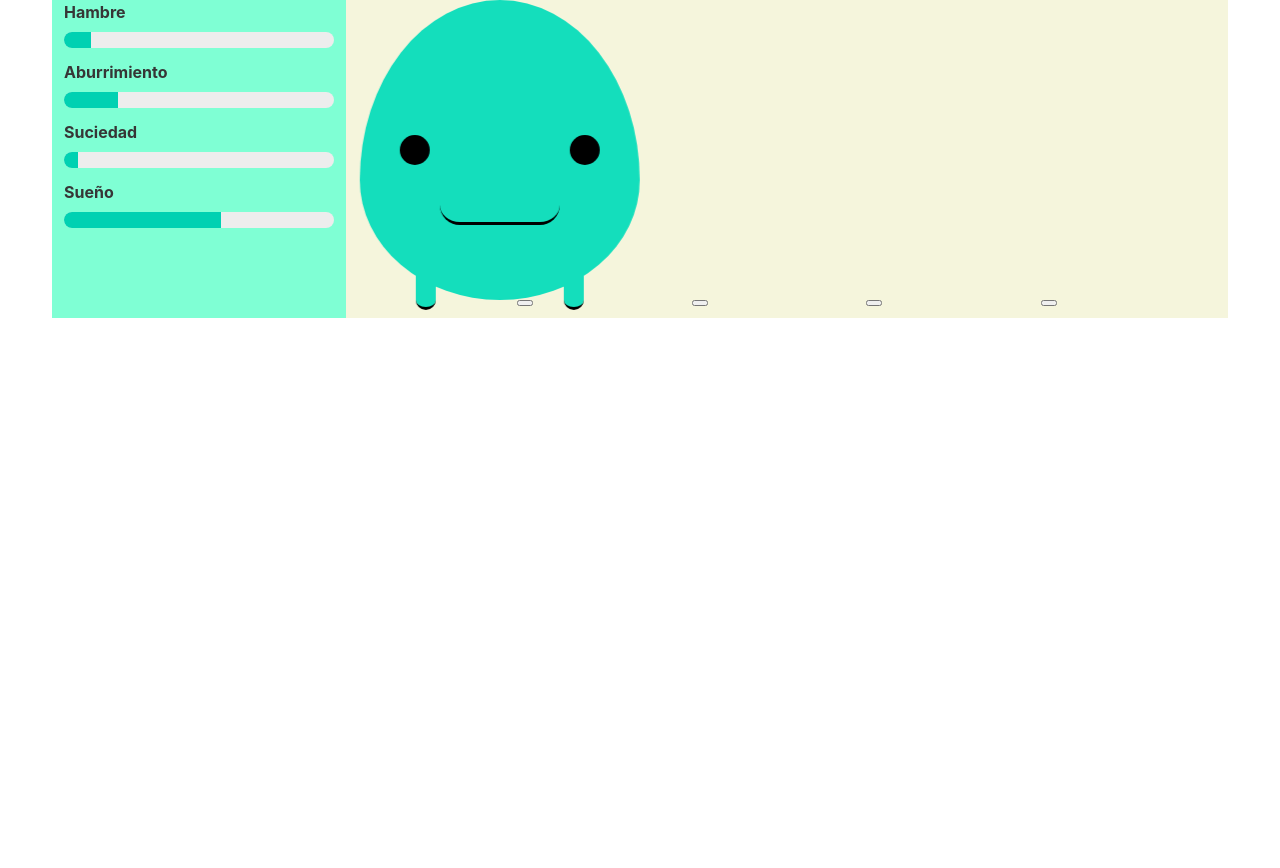
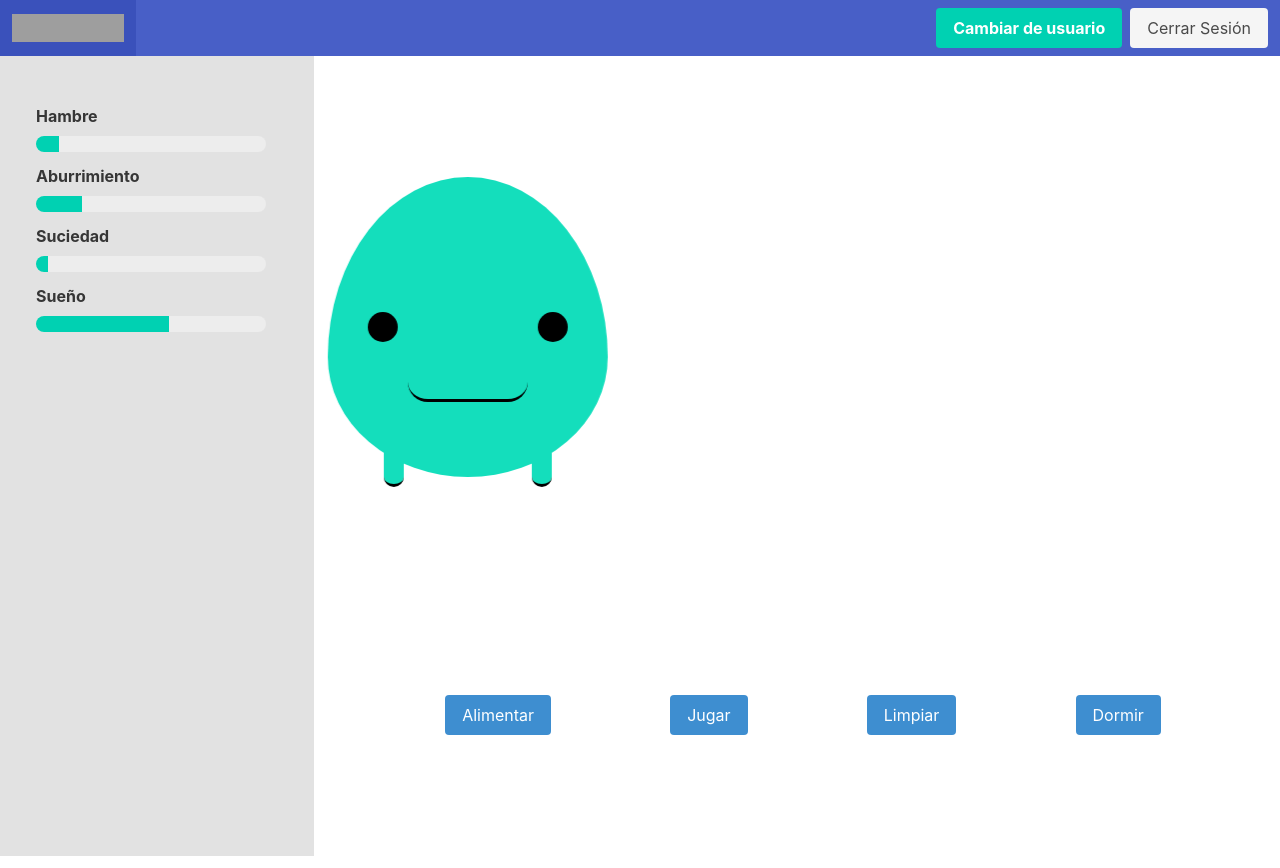
Before and after one commit to danicanelo/yunuki, a React (Create React App) app: page /yunuki in a window 1280 px wide. Before the commit the page ends 800 px from the top, so only its background shows below. Built offline with nearby package versions, Linux system fonts and the light colour scheme; grey boxes are pictures that could not be loaded.

Commit message:
ADD navbar & general basic design

```diff
--- a/src/auth/screens/login.js
+++ b/src/auth/screens/login.js
@@ -28,8 +28,9 @@ export function Login() {
   }
 
   return (
+    <div className="section">
       <div className="container">
-      <div className="box">
+        <div className="box mt-6 mx-6">
           <form onSubmit={handleSubmit}>
             <Input
               label="Nombre de usuario"
@@ -46,15 +47,18 @@ export function Login() {
               onChange={handleChange}
             />
             {/* <Button type="Success">Entrar</Button> */}
-          <button type="submit" className="button is-success">Entrar2</button>
+            <button type="submit" className="button is-success">
+              Entrar2
+            </button>
           </form>
         </div>
-      <div>
-        <p>¿Aún no tienes cuenta?</p>
+        <div className="mt-6 is-flex is-justify-content-center is-align-items-center">
+          <p className="mr-4">¿Aún no tienes cuenta?</p>
           <Link to="/register">
             <Button type="Info">Registrarse</Button>
           </Link>
         </div>
       </div>
+    </div>
   );
 }
--- a/src/auth/screens/register.js
+++ b/src/auth/screens/register.js
@@ -1,4 +1,5 @@
 import React from "react";
+import { Link } from "react-router-dom";
 import { Button } from "../../core/components/button";
 import { Input } from "../../core/components/input";
 
@@ -25,8 +26,9 @@ export function Register() {
   }
 
   return (
+    <div className="section">
       <div className="container">
-      <div className="box">
+        <div className="box mt-6 mx-6">
           <form onSubmit={handleSubmit}>
             <Input
               label="Nombre de usuario"
@@ -49,8 +51,11 @@ export function Register() {
               value={values.password}
               onChange={handleChange}
             />
+            <Link to="/create-yunuki">
               <Button type="Info">Registrarse</Button>
+            </Link>
           </form>
+        </div>
       </div>
     </div>
   );
--- /dev/null
+++ b/src/core/components/navbar.js
@@ -0,0 +1,49 @@
+/* eslint-disable jsx-a11y/anchor-is-valid */
+/* eslint-disable jsx-a11y/alt-text */
+export function Navbar() {
+  return (
+    <nav
+      className="navbar is-link"
+      role="navigation"
+      aria-label="main navigation"
+    >
+      <div className="navbar-brand">
+        <a className="navbar-item" href="https://bulma.io">
+          <img
+            src="https://bulma.io/images/bulma-logo.png"
+            width="112"
+            height="28"
+          />
+        </a>
+        <a
+          role="button"
+          className="navbar-burger"
+          aria-label="menu"
+          aria-expanded="false"
+          data-target="navbarBasicExample"
+        >
+          <span aria-hidden="true"></span>
+          <span aria-hidden="true"></span>
+          <span aria-hidden="true"></span>
+        </a>
+      </div>
+
+      <div id="navbarBasicExample" className="navbar-menu">
+        <div className="navbar-start"></div>
+
+        <div className="navbar-end">
+          {/* <a className="navbar-item">Home</a>
+          <a className="navbar-item">Documentation</a> */}
+          <div className="navbar-item">
+            <div className="buttons">
+              <a className="button is-primary">
+                <strong>Cambiar de usuario</strong>
+              </a>
+              <a className="button is-light">Cerrar Sesión</a>
+            </div>
+          </div>
+        </div>
+      </div>
+    </nav>
+  );
+}
--- a/src/createYunuki.js
+++ b/src/createYunuki.js
@@ -1,7 +1,9 @@
 import React from "react";
+import { Link } from "react-router-dom";
 import { Button } from "./core/components/button";
 import { Input } from "./core/components/input";
 import { YunukiTypeMsg } from "./core/components/message";
+import { Navbar } from "./core/components/navbar";
 import { Select } from "./core/components/select";
 
 export function CreateYunuki() {
@@ -27,8 +29,11 @@ export function CreateYunuki() {
   }
 
   return (
+    <div>
+      <Navbar />
+      <div className="section">
         <div className="container">
-      <div className="box">
+          <div className="box mx-6">
             <form onSubmit={handleSubmit}>
               <Input
                 label="Nombre"
@@ -46,8 +51,12 @@ export function CreateYunuki() {
                 label="¿De qué color quieres que sea tu Yunuki?"
                 values={["Verde", "Rojo", "Azul", "Morado", "Amarillo"]}
               />
+              <Link to="/yunuki">
                 <Button type="Success">¡Crear Yunuki!</Button>
+              </Link>
             </form>
+          </div>
+        </div>
       </div>
     </div>
   );
--- a/src/index.css
+++ b/src/index.css
@@ -12,12 +12,12 @@ code {
     monospace;
 }
 
-.lateral{
-  background-color: aquamarine;
+.fondo2{
+  background-color: #e2e2e2;
 }
 
-.main{
-  background-color: beige;
+.fondo1{
+  background-color: #ffffff;
 }
 
 .tamagotchi {
--- a/src/yunukiStage.js
+++ b/src/yunukiStage.js
@@ -1,17 +1,20 @@
 import { Button } from "./core/components/button";
+import { Navbar } from "./core/components/navbar";
 import { ProgressBar } from "./core/components/progress-bar";
 
 export function YunukiStage() {
   return (
-    <div className="container">
+    <div>
+      <Navbar />
+      <div className="hero is-fullheight is-flex is-justify-content-center">
         <div className="columns">
-        <div className="lateral column is-one-quarter">
+          <div className="fondo2 column is-one-quarter p-6">
             <ProgressBar label="Hambre" value="10" />
             <ProgressBar label="Aburrimiento" value="20" />
             <ProgressBar label="Suciedad" value="5" />
             <ProgressBar label="Sueño" value="58" />
           </div>
-        <div className="main column">
+          <div className="fondo1 column hero is-fullheight is-flex-direction-column is-justify-content-space-around">
             <div className="tamagotchi">
               <div className="eye left"></div>
               <div className="eye right"></div>
@@ -19,11 +22,12 @@ export function YunukiStage() {
               <div className="leg left"></div>
               <div className="leg right"></div>
             </div>
-          <div className=" is-flex flex-direction:row is-justify-content-space-evenly">
-            <Button action="Alimentar" />
-            <Button action="Jugar" />
-            <Button action="Limpiar" />
-            <Button action="Dormir" />
+            <div className="is-flex is-justify-content-space-evenly">
+              <Button type="Info">Alimentar</Button>
+              <Button type="Info">Jugar</Button>
+              <Button type="Info">Limpiar</Button>
+              <Button type="Info">Dormir</Button>
+            </div>
           </div>
         </div>
       </div>
```
Lines whose indentation alone changed are shown as unchanged.
